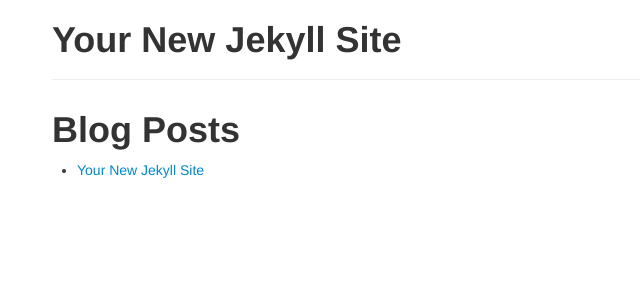
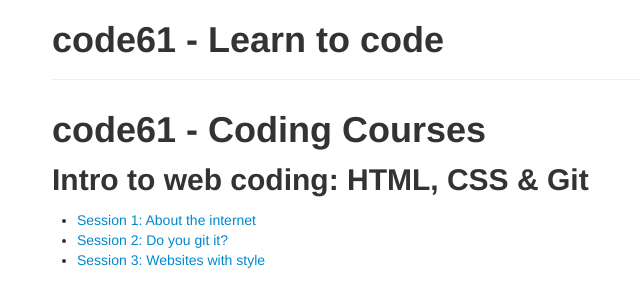
Before and after one commit to tomclose/new_notes, a Jekyll site: the page built from index.html, in a window 1280 px wide. Shown: the top 307 px of the page, without its empty margins (118-758 px from the left). Built offline with Jekyll 4.4.1, drawn with Linux system fonts in a browser that asks for light colours; nearby versions of some CDN libraries.

Commit message:
More html3 notes

```diff
--- a/_plugins/sessions.rb
+++ b/_plugins/sessions.rb
@@ -11,7 +11,7 @@ module Jekyll
       self.read_yaml(File.join(base, '_layouts'), 'session.html')
       self.data['tasks'] = get_tasks
       # load other options
-      if File.exists?(File.join(base, '_sessions', dir, 'info.yml'))
+      if File.exists?(File.join(base, '_sessions', dir, '_info.yml'))
         self.data.merge!(YAML.load_file(File.join(base, '_sessions', dir, 'info.yml')))
       end
 
--- a/index.html
+++ b/index.html
@@ -1,13 +1,14 @@
 ---
 layout: default
-title: Your New Jekyll Site
+title: code61 - Learn to code
 ---
 
 <div id="home">
-  <h1>Blog Posts</h1>
+  <h1>code61 - Coding Courses</h1>
+  <h2>Intro to web coding: HTML, CSS & Git</h2>
   <ul class="posts">
-    {% for page in site.pages %}
-      <li><a href=".{{ page.url }}">{{ page.title }}</a></li>
-    {% endfor %}
+      <li><a href="html1">Session 1: About the internet</a></li>
+      <li><a href="html2">Session 2: Do you git it?</a></li>
+      <li><a href="html3">Session 3: Websites with style</a></li>
   </ul>
 </div>
```
Also changed, not shown: _sessions/html3/3_separate_css_file.md (+49 -1 lines), _sessions/html3/5_github_pages_custom_domain.md (added, +35 -0 lines), assets/dns_settings.png (added).
